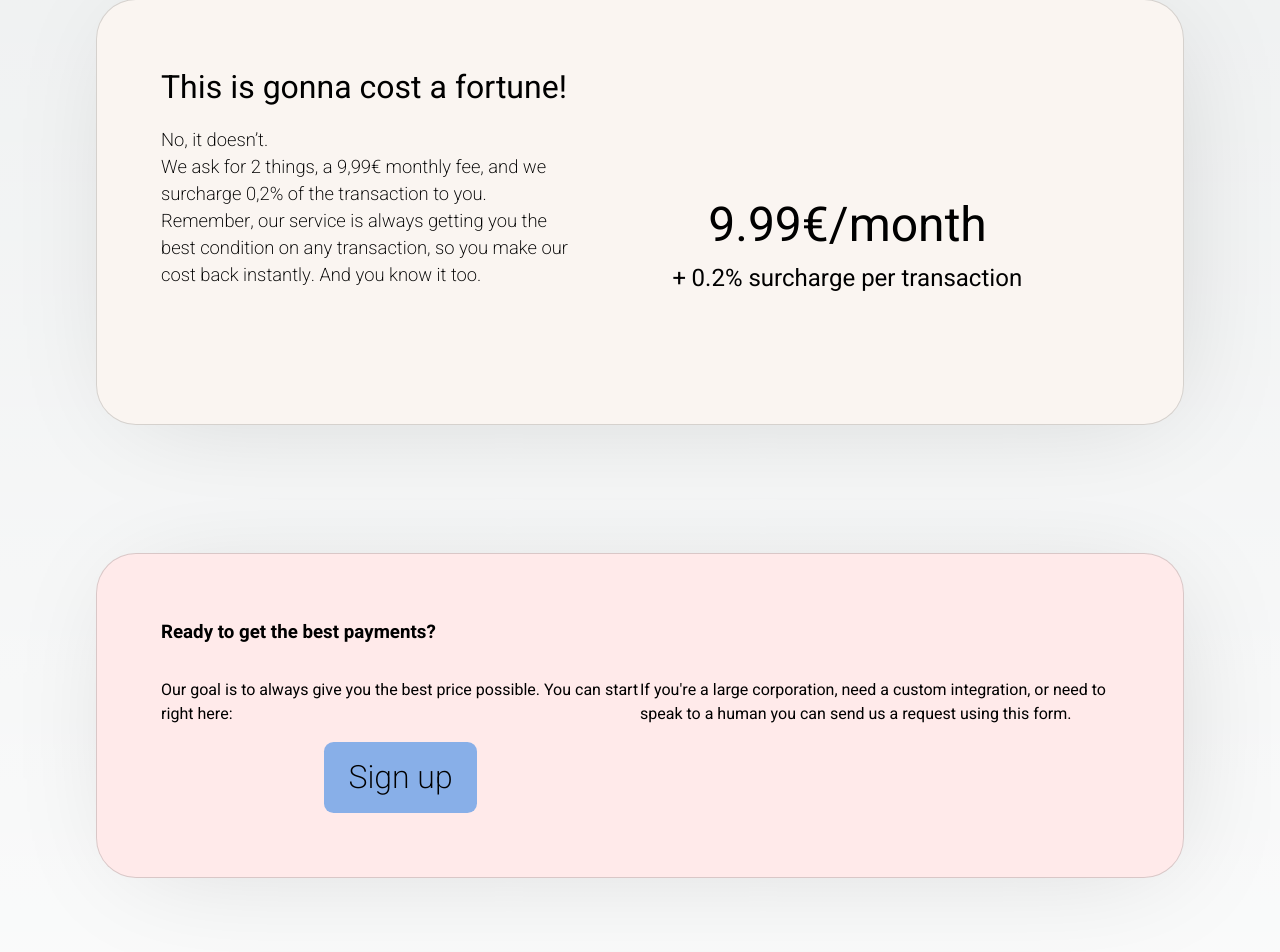
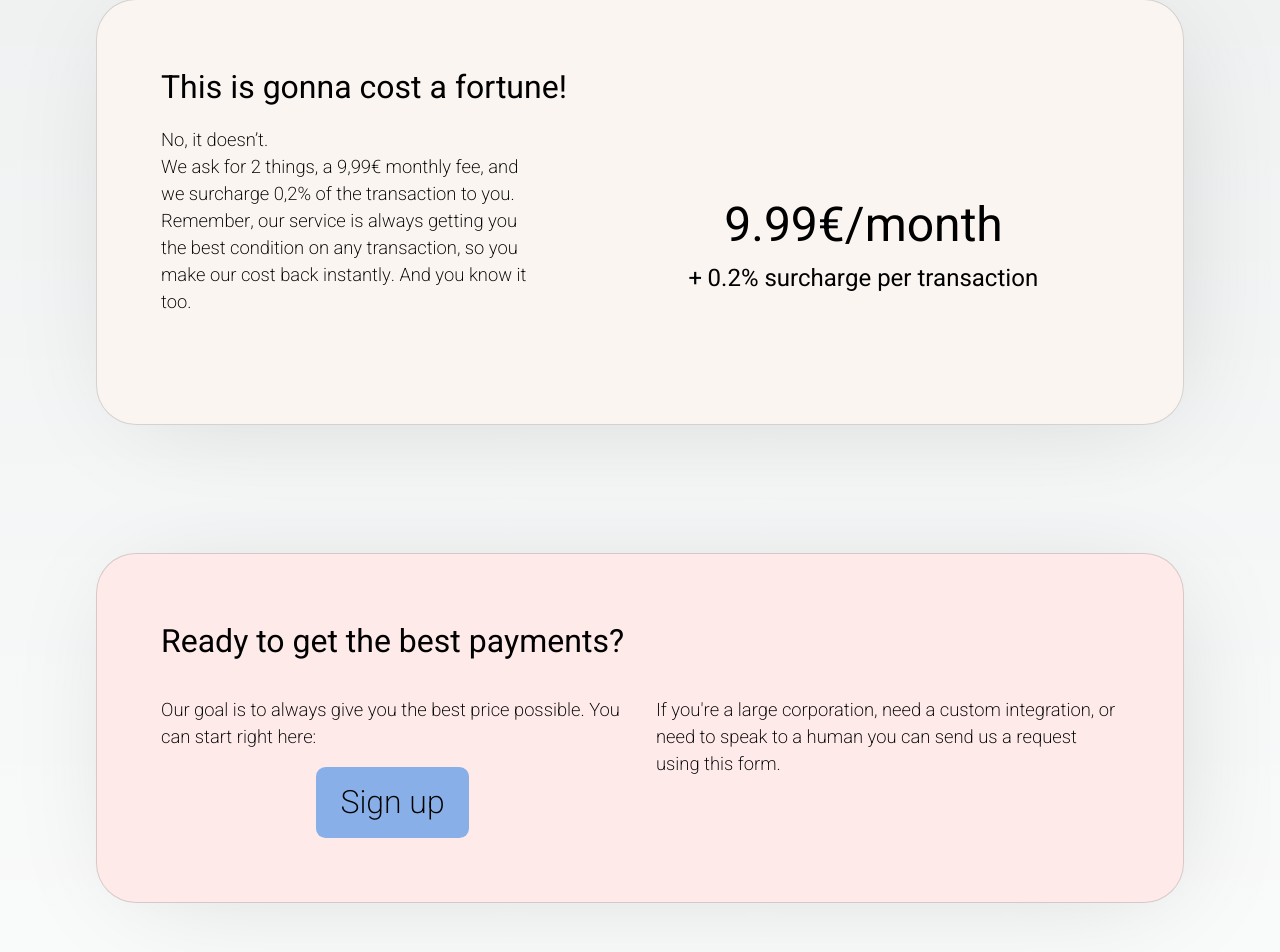
Before and after one commit to botoxparty/wibby-landing-page, a Next.js app: page / in a window 1280 px wide. Shown: the part 2574-3526 px from the top of the page. Built offline with nearby package versions, Linux system fonts and the light colour scheme.

Commit message:
chore: update content

```diff
--- a/styles/Home.module.css
+++ b/styles/Home.module.css
@@ -64,9 +64,17 @@
   box-shadow: 10px 10px 119px -29px rgba(0,0,0,0.15);
 }
 
+.section_cta h3 {
+  font-size: 2rem;
+  font-weight: 400;
+}
+
 .section_cta__content {
   display: flex;
   margin-top: 2rem;
+  font-weight: 200;
+  font-size: 1.15rem;
+  gap: 2rem;
 }
 
 .section_cta__content p {
@@ -177,6 +185,11 @@
   font-size: 1.15rem;
 }
 
+.cost {
+  display: flex;
+  gap: 4rem;
+}
+
 .cost p {
   flex: 1;
 }
@@ -281,6 +294,9 @@
 
 /* Mobile */
 @media (max-width: 700px) {
+  .cost {
+    flex-direction: column;
+  }
   .main {
     padding: 1rem 2rem;
   }
```
